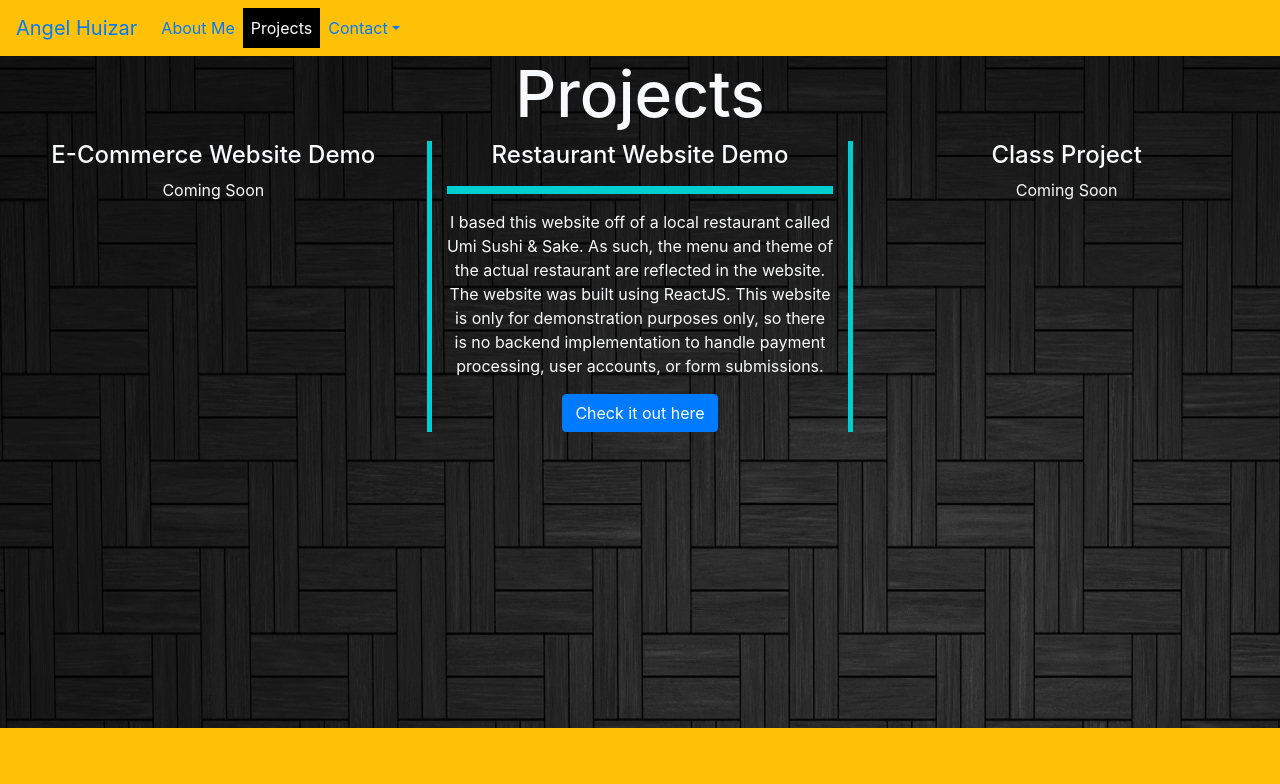
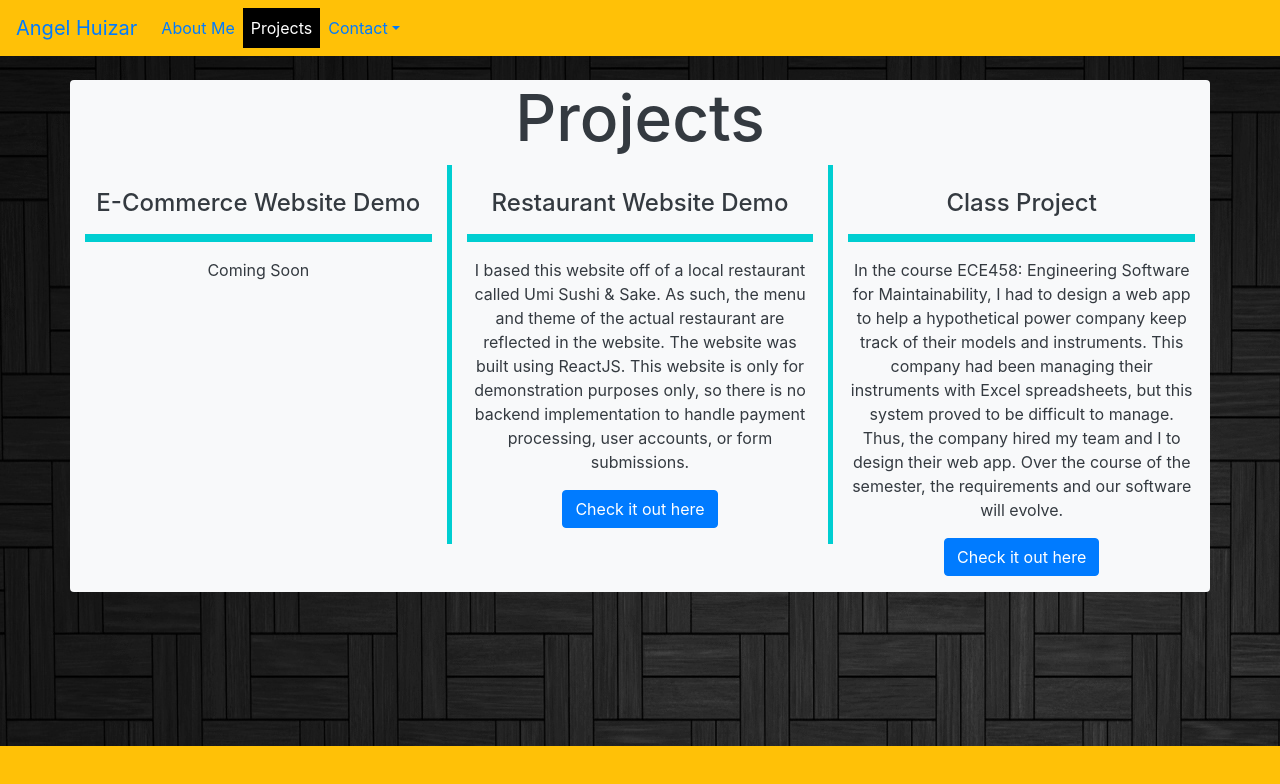
Before and after one commit to aHuizar/aHuizar.github.io, a React (Create React App) app: page /#/projects in a window 1280 px wide. Shown: the top 784 px of the page. Built offline with nearby package versions, Linux system fonts and the light colour scheme.

Commit message:
updated pages with new course project link and description; updated look of pages to be white box with black text

```diff
--- a/src/_theme.css
+++ b/src/_theme.css
@@ -1,5 +1,5 @@
 .mb-6 {
-  margin-bottom: 15%;
+  margin-bottom: 24%;
 }
 
 .vll {
@@ -12,14 +12,14 @@
   height: 100%;
 }
 
-.footer {
+footer {
   position: fixed;
   left: 0;
-  bottom: 0;
+  bottom: -10px;
   width: 100%;
   text-align: center;
-  height: 4.5em; /* Set the fixed height of the footer here */
-  line-height: 4.5em; /* Vertically center the text there */
+  height: 4em; /* Set the fixed height of the footer here */
+  line-height: 4em; /* Vertically center the text there */
 }
 
 .font-weight-huge {
--- a/src/components/AboutMe.jsx
+++ b/src/components/AboutMe.jsx
@@ -7,16 +7,16 @@ function AboutMe() {
     <ThreeColumnPage
       title="About Me"
       column1={
-        <React.Fragment>
+        <div className="mt-4 mb-3">
           <img alt="Profile" className="img-fluid" src={AboutMePic} />
           <p className="font-italic">
-            I excel at UI design, front end development, and time management. I
-            am always excited to work on a project.
+            I excel at front end development, full stack development, and time
+            management. I am always excited to work on a project.
           </p>
-        </React.Fragment>
+        </div>
       }
       column2={
-        <React.Fragment>
+        <div className="mt-4 mb-3">
           <h4>Me talking about myself</h4>
           <hr className="h-line"></hr>
           <p>
@@ -26,10 +26,10 @@ function AboutMe() {
             Computer Science from Duke University in May of 2021. I am always
             eager to learn new things!
           </p>
-        </React.Fragment>
+        </div>
       }
       column3={
-        <React.Fragment>
+        <div className="mt-4 mb-3">
           <h4>Coding Proficiencies</h4>
           <hr className="h-line"></hr>
           <ul className="list-group">
@@ -43,7 +43,7 @@ function AboutMe() {
             <li className="list-group-item text-dark">C: 2 years</li>
             <li className="list-group-item text-dark">Python: 1 year</li>
           </ul>
-        </React.Fragment>
+        </div>
       }
     />
   );
--- a/src/components/Footer.jsx
+++ b/src/components/Footer.jsx
@@ -1,7 +1,7 @@
 import React from "react";
 function Footer() {
   return (
-    <footer className="footer bg-warning text-center text-info">
+    <footer className="bg-warning text-center text-info">
       <div className="container-fluid">
         <div className="row justify-content-around ">
           <div className="col-4 text-center">
--- a/src/components/Projects.jsx
+++ b/src/components/Projects.jsx
@@ -5,7 +5,7 @@ function Projects() {
     <ThreeColumnPage
       title="Projects"
       column2={
-        <React.Fragment>
+        <div className=" mt-4 mb-3">
           <h4>Restaurant Website Demo </h4>
           <hr className="h-line"></hr>
           <p>
@@ -24,20 +24,37 @@ function Projects() {
           >
             Check it out here
           </a>
-        </React.Fragment>
+        </div>
       }
       column1={
-        <React.Fragment>
+        <div className=" mt-4 mb-3">
           <h4>E-Commerce Website Demo</h4>
-
+          <hr className="h-line"></hr>
           <p>Coming Soon</p>
-        </React.Fragment>
+        </div>
       }
       column3={
-        <React.Fragment>
+        <div className=" mt-4 mb-3">
           <h4>Class Project</h4>
-          <p>Coming Soon</p>
-        </React.Fragment>
+          <hr className="h-line"></hr>
+          <p>
+            In the course ECE458: Engineering Software for Maintainability, I
+            had to design a web app to help a hypothetical power company keep
+            track of their models and instruments. This company had been
+            managing their instruments with Excel spreadsheets, but this system
+            proved to be difficult to manage. Thus, the company hired my team
+            and I to design their web app. Over the course of the semester, the
+            requirements and our software will evolve.
+          </p>
+          <a
+            rel="noreferrer"
+            className="btn btn-primary"
+            href="https://hpt.hopto.org"
+            target="_blank"
+          >
+            Check it out here
+          </a>
+        </div>
       }
     />
   );
--- a/src/components/ThreeColumnPage.jsx
+++ b/src/components/ThreeColumnPage.jsx
@@ -1,16 +1,19 @@
 import React from "react";
 function ThreeColumnPage(props) {
   return (
-    <div className="container-fluid text-light mb-6">
+    <div
+      className="container text-dark mb-5 bg-light rounded mt-4"
+      style={{ overflowY: "auto" }}
+    >
       <div className="row justify-content-center ">
         <div className="col text-center">
           <h1 className="font-weight-huge">{props.title}</h1>
         </div>
       </div>
-      <div className="row justify-content-around ">
-        <div className="col-4 text-center">{props.column1}</div>
-        <div className="col-4 text-center vll vlr">{props.column2}</div>
-        <div className="col-4 text-center">{props.column3}</div>
+      <div className="row">
+        <div className="col-lg text-center">{props.column1}</div>
+        <div className="col-lg text-center vll vlr">{props.column2}</div>
+        <div className="col-lg text-center">{props.column3}</div>
       </div>
     </div>
   );
```
